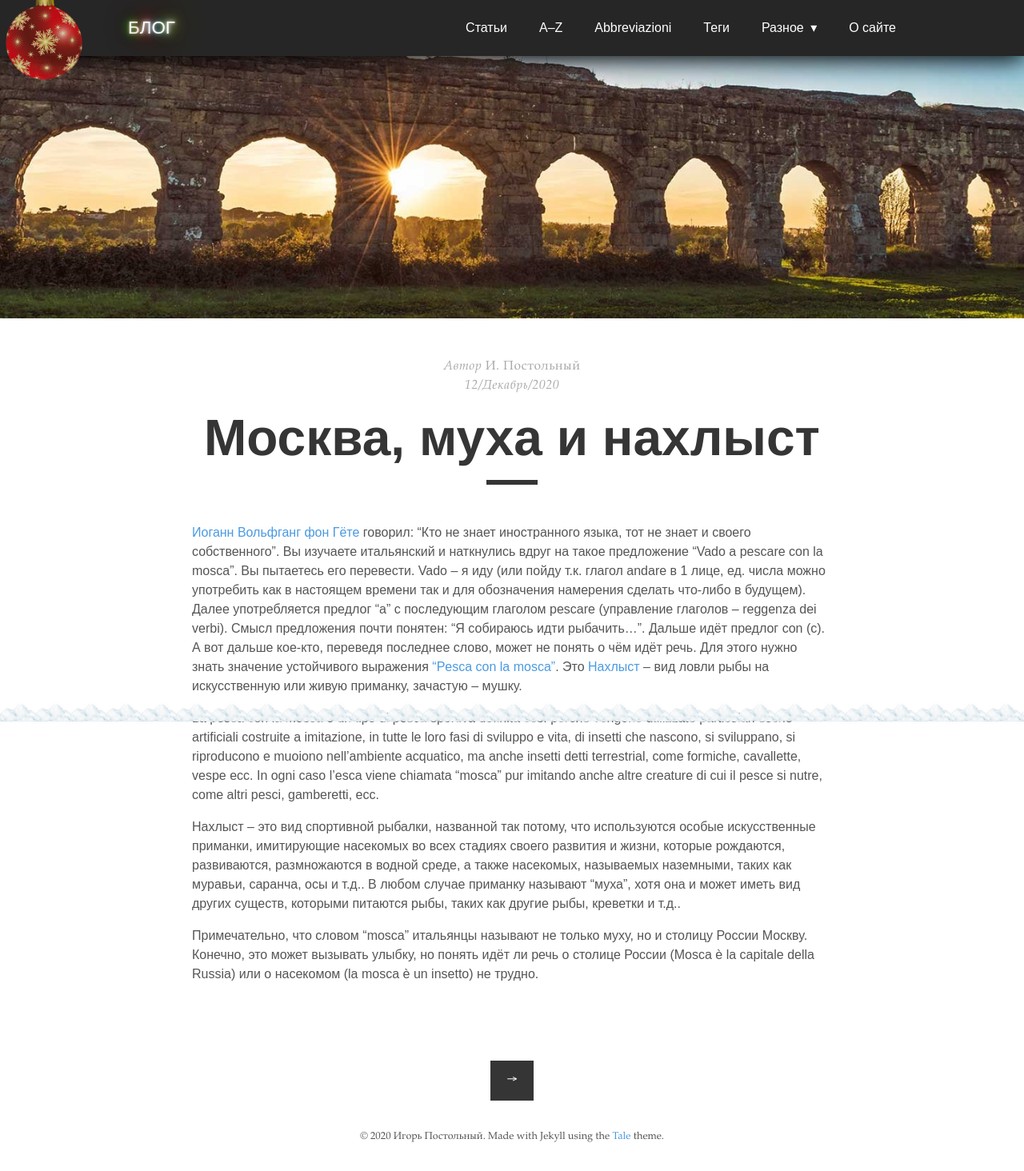
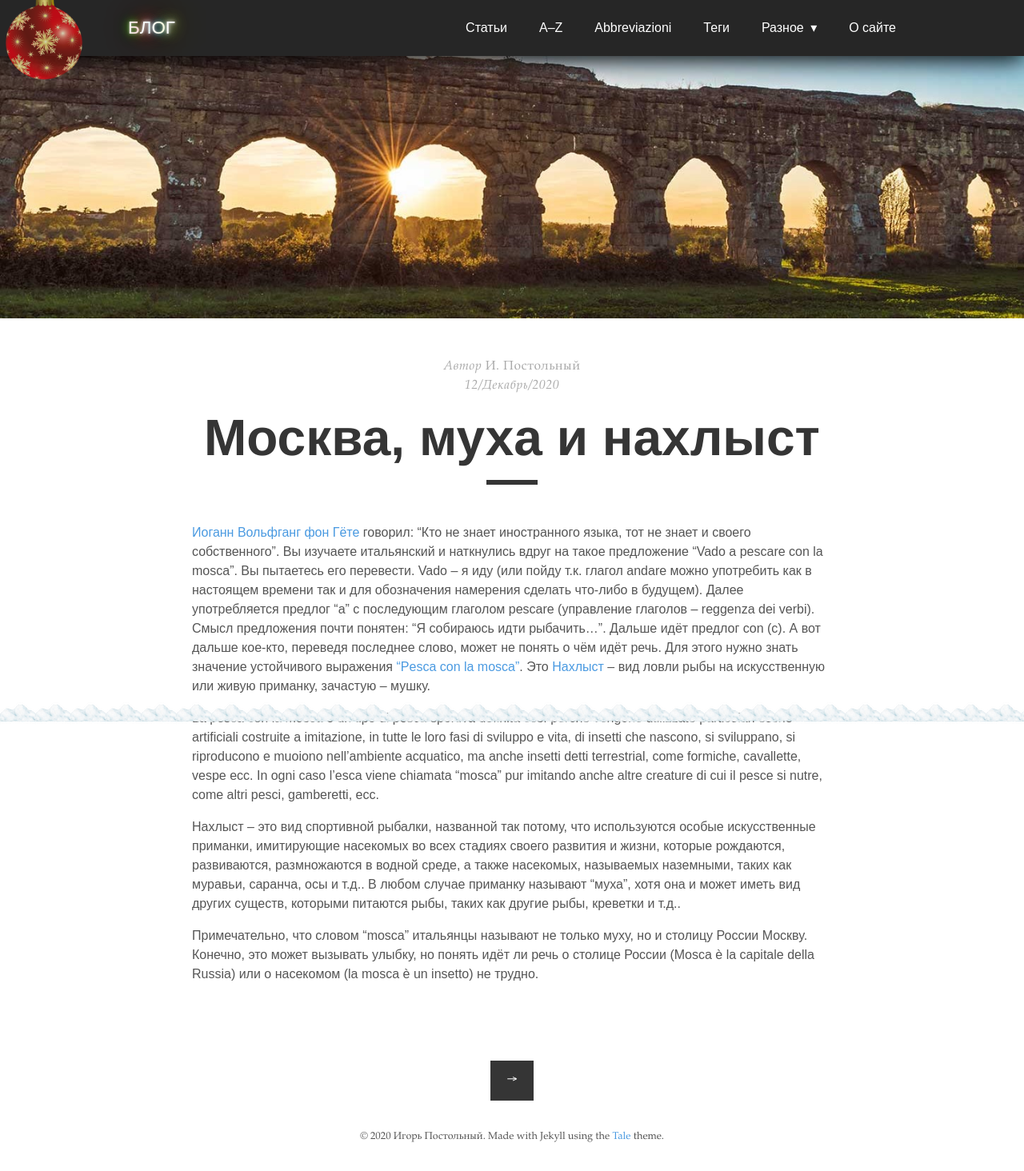
Before and after one commit to postolny/postolny.github.io, a Jekyll site: the page built from _posts/2020-12-12-mosca.md, in a window 1280 px wide. Shown: the whole page at 80% size. Built offline with Jekyll 4.4.1, drawn with Linux system fonts in a browser that asks for light colours; nearby versions of some CDN libraries.

Commit message:
Update 2020-12-12-mosca.md

```diff
--- a/_posts/2020-12-12-mosca.md
+++ b/_posts/2020-12-12-mosca.md
@@ -8,7 +8,7 @@
 categories:
 ---
 
-[Иоганн Вольфганг фон Гёте](https://ru.wikipedia.org/wiki/Гёте,_Иоганн_Вольфганг_фон) говорил: "Кто не знает иностранного языка, тот не знает и своего собственного". Вы изучаете итальянский и наткнулись вдруг на такое предложение "Vado a pescare con la mosca". Вы пытаетесь его перевести. Vado – я иду (или пойду т.к. глагол andare в 1 лице, ед. числа можно употребить как в настоящем времени так и для обозначения намерения сделать что-либо в будущем). Далее употребляется предлог "a" с последующим глаголом pescare (управление глаголов – reggenza dei verbi). Смысл предложения почти понятен: "Я собираюсь идти рыбачить...". Дальше идёт предлог con (с). А вот дальше кое-кто, переведя последнее слово, может не понять о чём идёт речь. Для этого нужно знать значение устойчивого выражения ["Pesca con la mosca"](https://it.wikipedia.org/wiki/Pesca_con_la_mosca). Это [Нахлыст](https://ru.wikipedia.org/wiki/Нахлыст) – вид ловли рыбы на искусственную или живую приманку, зачастую – мушку.
+[Иоганн Вольфганг фон Гёте](https://ru.wikipedia.org/wiki/Гёте,_Иоганн_Вольфганг_фон) говорил: "Кто не знает иностранного языка, тот не знает и своего собственного". Вы изучаете итальянский и наткнулись вдруг на такое предложение "Vado a pescare con la mosca". Вы пытаетесь его перевести. Vado – я иду (или пойду т.к. глагол andare можно употребить как в настоящем времени так и для обозначения намерения сделать что-либо в будущем). Далее употребляется предлог "a" с последующим глаголом pescare (управление глаголов – reggenza dei verbi). Смысл предложения почти понятен: "Я собираюсь идти рыбачить...". Дальше идёт предлог con (с). А вот дальше кое-кто, переведя последнее слово, может не понять о чём идёт речь. Для этого нужно знать значение устойчивого выражения ["Pesca con la mosca"](https://it.wikipedia.org/wiki/Pesca_con_la_mosca). Это [Нахлыст](https://ru.wikipedia.org/wiki/Нахлыст) – вид ловли рыбы на искусственную или живую приманку, зачастую – мушку.
 
 La pesca con la mosca è un tipo di pesca sportiva definita così perché vengono utilizzate particolari esche artificiali costruite a imitazione, in tutte le loro fasi di sviluppo e vita, di insetti che nascono, si sviluppano, si riproducono e muoiono nell'ambiente acquatico, ma anche insetti detti terrestrial, come formiche, cavallette, vespe ecc. In ogni caso l'esca viene chiamata "mosca" pur imitando anche altre creature di cui il pesce si nutre, come altri pesci, gamberetti, ecc.
 
```
